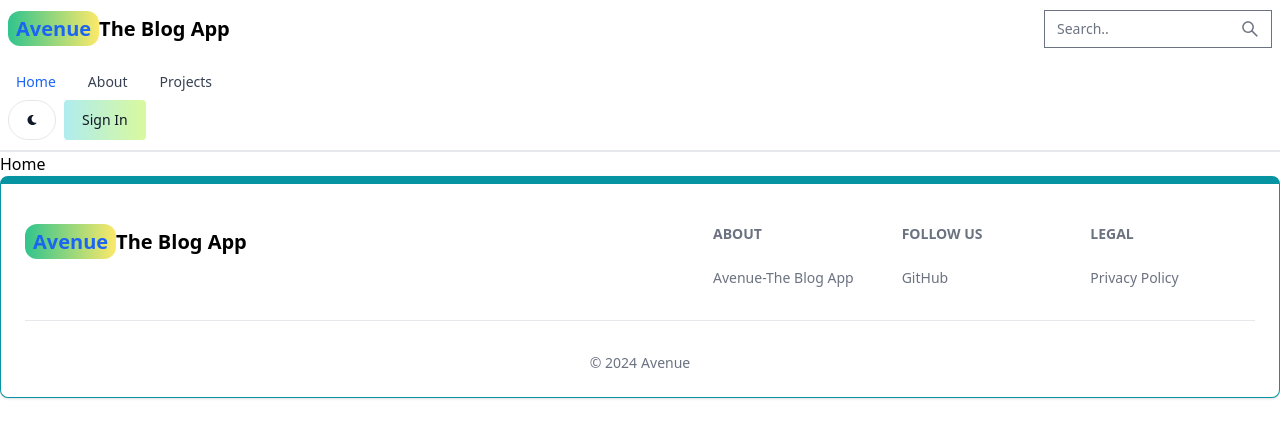
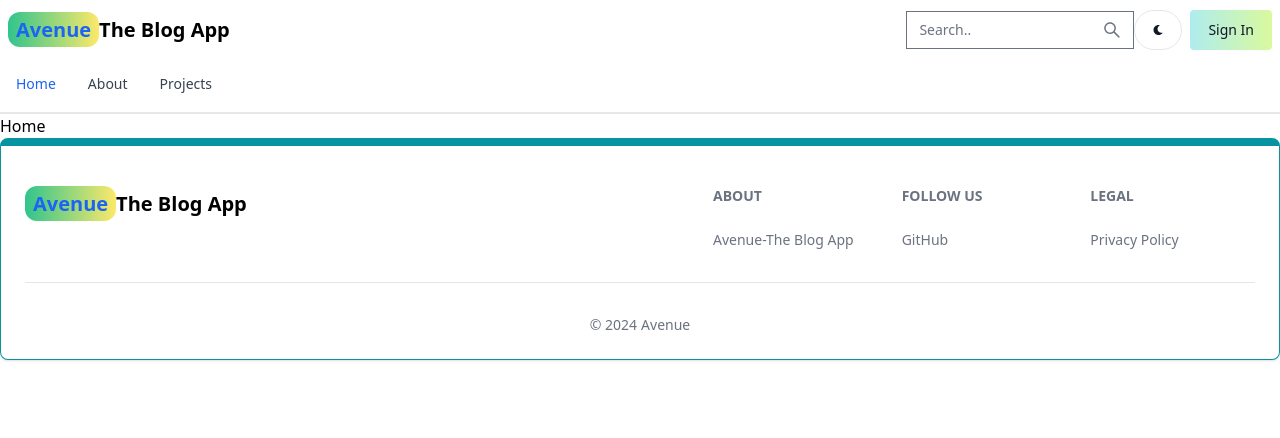
Before and after one commit to MayankVerma1702/Avenue-The-Blog-App, a React (Vite) app in the folder client/: page / in a window 1280 px wide. Shown: the top 438 px of the page. Built offline with nearby package versions, Linux system fonts and the light colour scheme.

Commit message:
Update header ui

```diff
--- a/client/src/components/Header.jsx
+++ b/client/src/components/Header.jsx
@@ -42,7 +42,7 @@ function Header() {
         <Navbar.Toggle />
       </div>
 
-      <Navbar.Collapse className="md:flex md:flex-row md:space-x-8 md:text-sm md:font-medium p-2">
+      <Navbar.Collapse className="md:flex md:flex-row md:space-x-8 md:text-sm md:font-medium p-2 md:order-2 md:justify-items-center">
         <Navbar.Link
           active={path === "/"}
           as={"div"}
```
